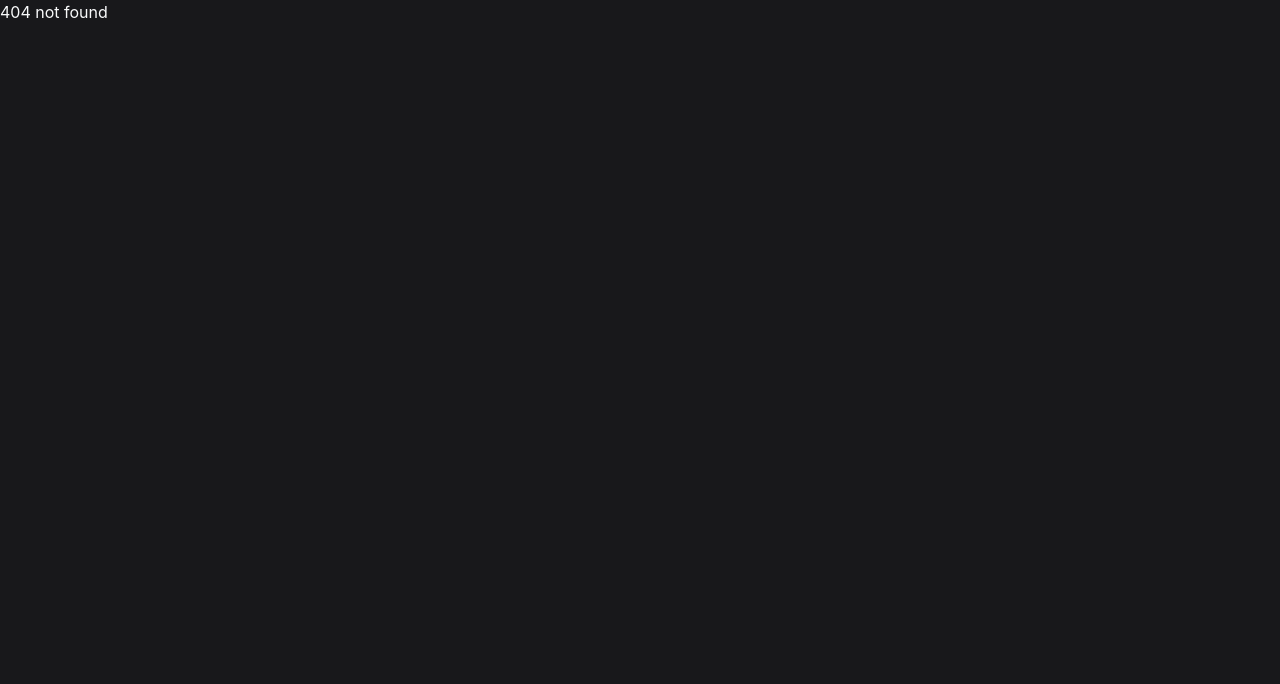
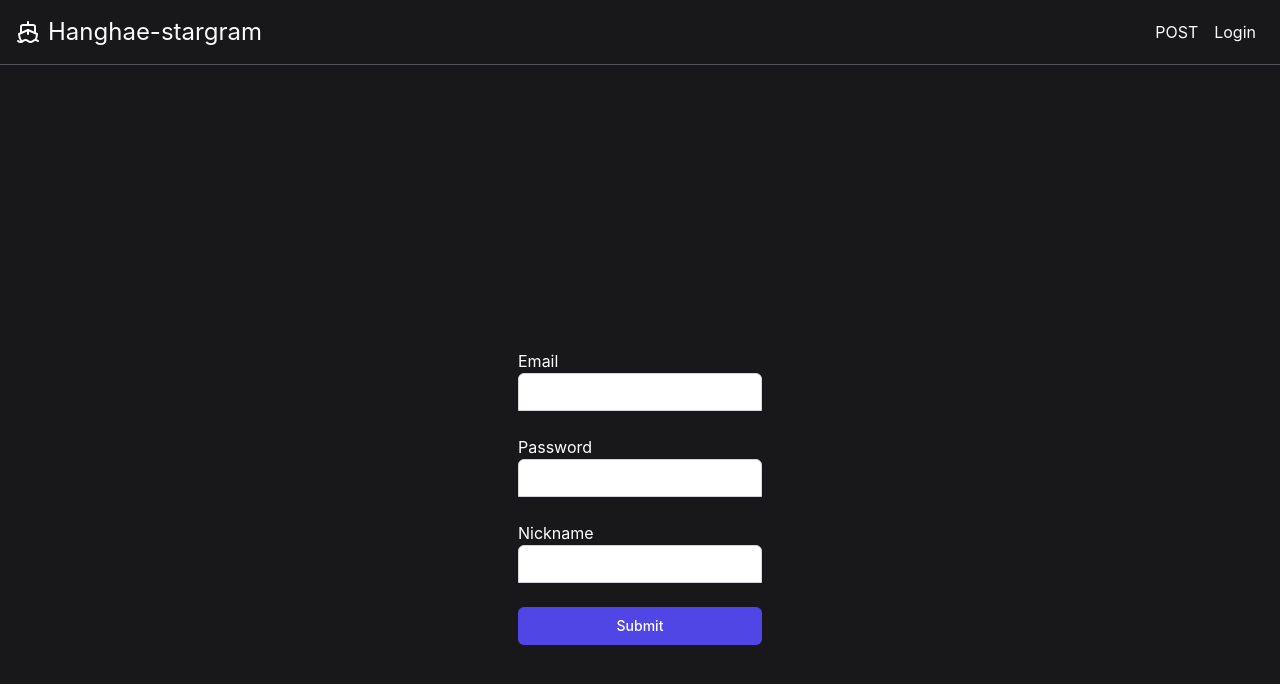
Before and after one commit to insidepixce/shipping99_16, a React (Create React App) app in the folder client/: page /signup in a window 1280 px wide. Before the commit this address had no page. Shown: the top 684 px of the page. Built offline with nearby package versions, Linux system fonts and the light colour scheme.

Commit message:
임하루/SignUpPage.jsx/회원가입 페이지

```diff
--- a/client/src/index.js
+++ b/client/src/index.js
@@ -8,6 +8,7 @@ import { Posts } from "./pages/Posts";
 import { PostDetail } from "./pages/PostDetail";
 import { Upload } from "./pages/Upload";
 import { Login } from "./pages/Login";
+import SignUpPage from "./pages/SignUpPage";
 
 const router = createBrowserRouter([
   {
@@ -19,6 +20,7 @@ const router = createBrowserRouter([
       { path: "/detail/:postId", element: <PostDetail /> },
       { path: "/upload", element: <Upload /> },
       { path: "/login", element: <Login /> },
+      { path: "/signup", element: <SignUpPage /> },
     ],
   },
 ]);
--- /dev/null
+++ b/client/src/pages/SignUpPage.jsx
@@ -0,0 +1,71 @@
+import React from "react";
+import { useForm, useWatch } from "react-hook-form";
+
+const SignUp = () => {
+  const {
+    register,
+    handleSubmit,
+    formState: { errors },
+    watch,
+  } = useForm();
+
+  const onSubmit = (data) => {
+    console.log(data);
+  };
+
+  console.log(watch());
+
+  return (
+    <div className="min-h-screen flex items-center justify-center py-12 px-4 sm:px-6 lg:px-8">
+      <form onSubmit={handleSubmit(onSubmit)} className="mt-8 space-y-6">
+        <div>
+          <label className="text-white">Email</label>
+          <input
+            {...register("email", { required: "Email is required" })}
+            className="appearance-none rounded-none relative block w-full px-3 py-2 border border-gray-300 placeholder-gray-500 text-gray-900 rounded-t-md focus:outline-none focus:ring-indigo-500 focus:border-indigo-500 focus:z-10 sm:text-sm"
+          />
+          {errors.email && (
+            <p className="text-red-500 text-xs italic">
+              {errors.email.message}
+            </p>
+          )}
+        </div>
+        <div>
+          <label className="text-white">Password</label>
+          <input
+            type="password"
+            {...register("password", { required: "Password is required" })}
+            className="appearance-none rounded-none relative block w-full px-3 py-2 border border-gray-300 placeholder-gray-500 text-gray-900 rounded-t-md focus:outline-none focus:ring-indigo-500 focus:border-indigo-500 focus:z-10 sm:text-sm"
+          />
+          {errors.password && (
+            <p className="text-red-500 text-xs italic">
+              {errors.password.message}
+            </p>
+          )}
+        </div>
+        <div>
+          <label className="text-white">Nickname</label>
+          <input
+            {...register("nickname", { required: "Nickname is required" })}
+            className="appearance-none rounded-none relative block w-full px-3 py-2 border border-gray-300 placeholder-gray-500 text-gray-900 rounded-t-md focus:outline-none focus:ring-indigo-500 focus:border-indigo-500 focus:z-10 sm:text-sm"
+          />
+          {errors.nickname && (
+            <p className="text-red-500 text-xs italic">
+              {errors.nickname.message}
+            </p>
+          )}
+        </div>
+        <div>
+          <button
+            type="submit"
+            className="group relative w-full flex justify-center py-2 px-4 border border-transparent text-sm font-medium rounded-md text-white bg-indigo-600 hover:bg-indigo-700 focus:outline-none focus:ring-2 focus:ring-offset-2 focus:ring-indigo-500"
+          >
+            Submit
+          </button>
+        </div>
+      </form>
+    </div>
+  );
+};
+
+export default SignUp;
```
